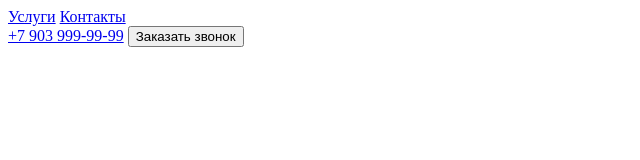
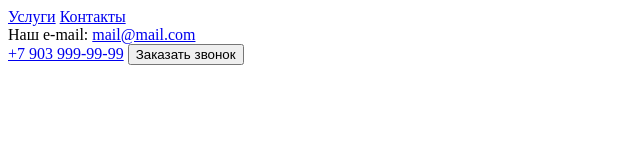
Before and after one commit to AlexandraAE/apecial-app, a plain HTML site: page index.html in a window 1280 px wide. Shown: the whole page, without its empty margins (0-640 px from the left). Drawn offline with Linux system fonts and the light colour scheme.

Commit message:
added email

```diff
--- a/index.html
+++ b/index.html
@@ -14,6 +14,9 @@
             <a href="#contacts">Контакты</a>
         </nav>
         <div>
+            Наш e-mail: <a href="mailto:mail@mail.com">mail@mail.com</a>
+        <div>
+        <div>
             <a href="tel:+79039999999">+7 903 999-99-99</a>
             <button>Заказать звонок</button>
         </div>
```
